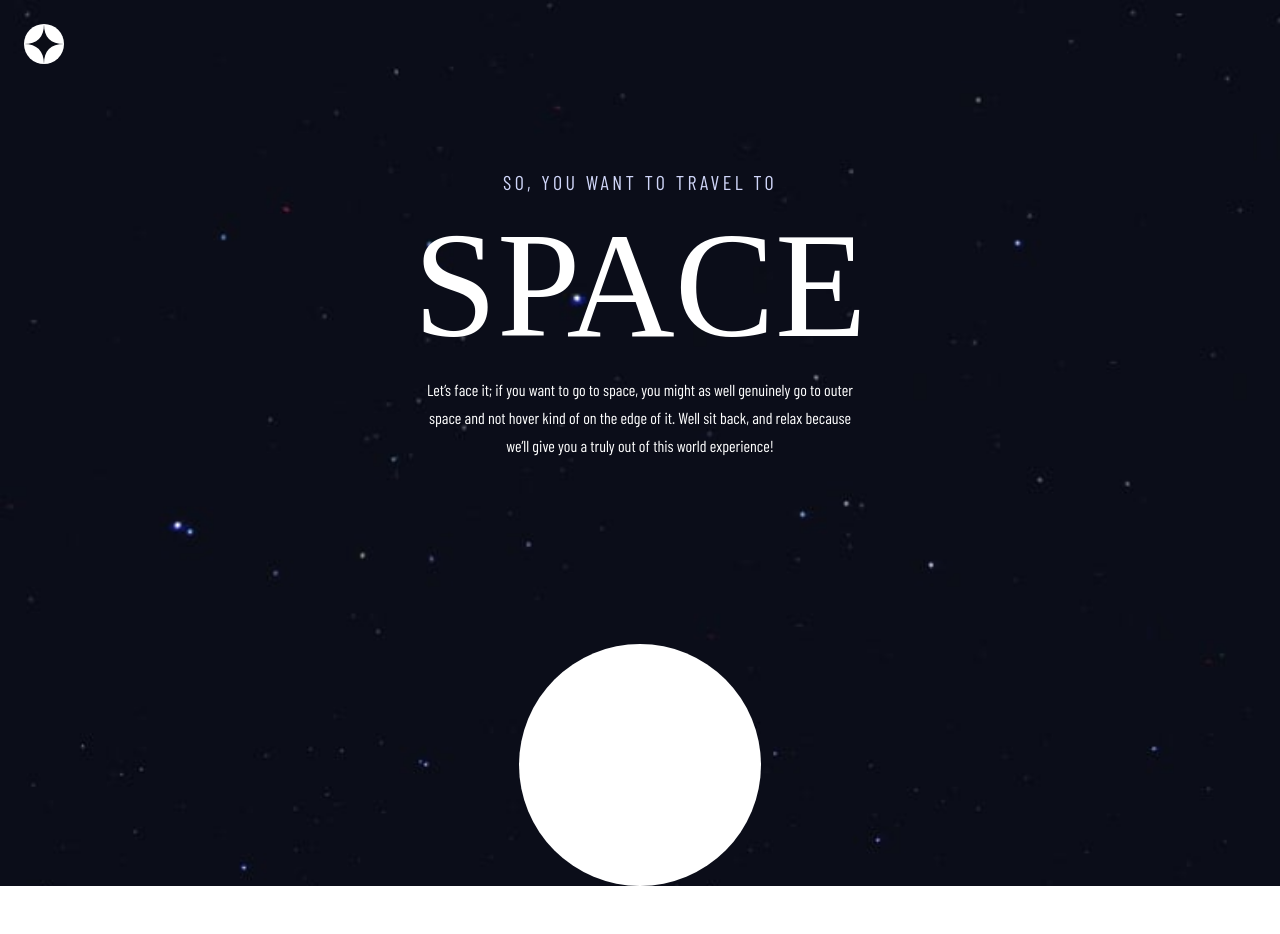
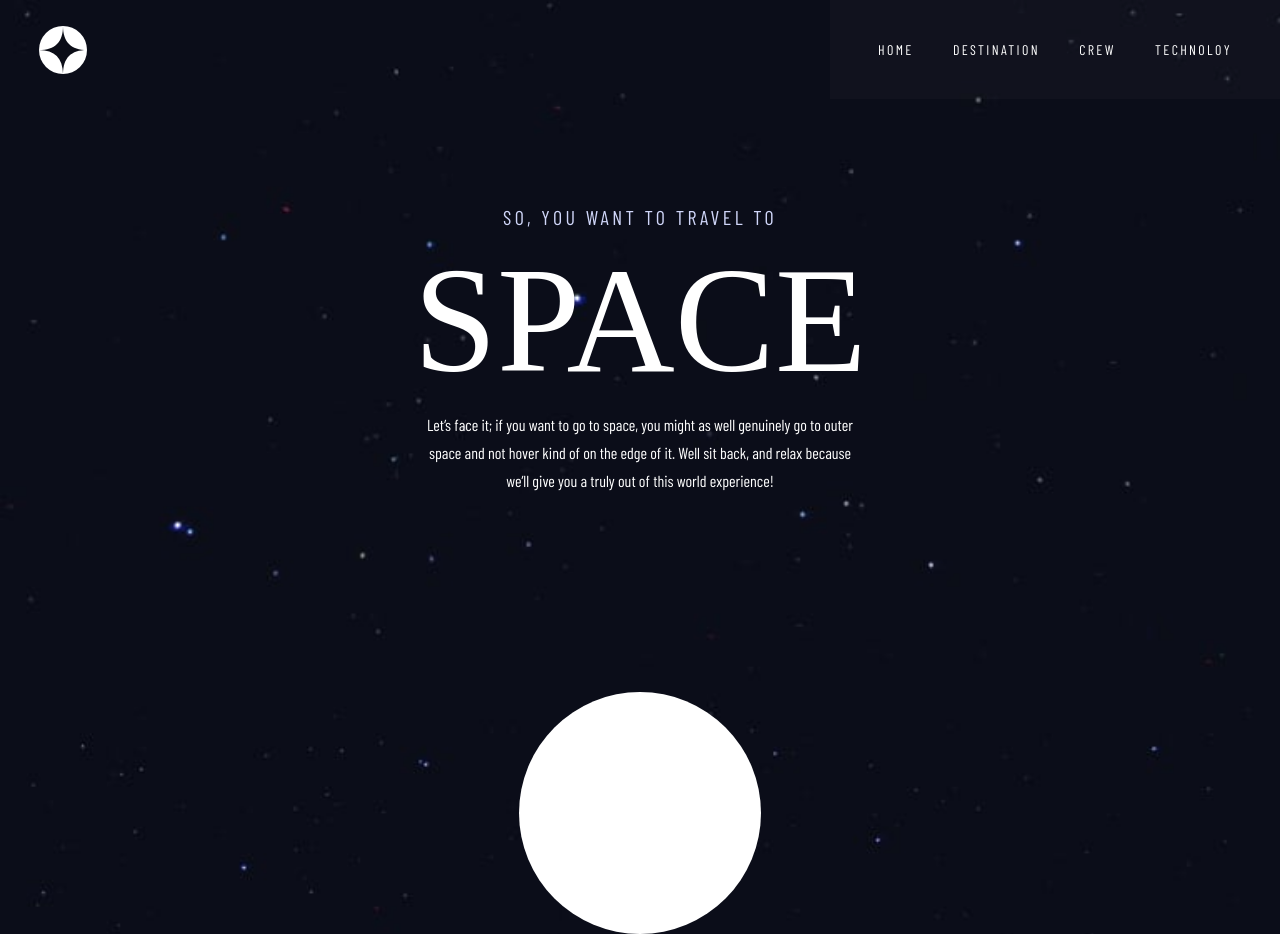
Before and after one commit to Quibble7s/space-tourism-website, a Next.js app: page / in a window 1280 px wide. Before the commit the page ends 886 px from the top, so only its background shows below. Built offline with nearby package versions, Linux system fonts and the light colour scheme; a web font is replaced by a local one.

Commit message:
Added corresponding media queries to match the tablet desing

```diff
--- a/src/Components/Navigation/MobileNavbarImages.jsx
+++ b/src/Components/Navigation/MobileNavbarImages.jsx
@@ -7,7 +7,7 @@ const NavbarImages = ({
   navbarActive = false,
 }) => {
   return (
-    <div className='px-[24px] pt-[24px] flex flex-row justify-between items-center'>
+    <div className='px-[24px] pt-[24px] flex flex-row justify-between items-center md:hidden'>
       <Image
         className='z-10'
         width={40}
--- a/src/Components/Navigation/NavLink.jsx
+++ b/src/Components/Navigation/NavLink.jsx
@@ -9,14 +9,19 @@ import NavText from '../Typography/NavText';
 //Handlers
 import { onNavClickHandler } from './Handlers/NavLinkHandlers';
 
-const NavLink = ({ number = '', text = '', href = '' }) => {
+const NavLink = ({ hidden = false, number = '', text = '', href = '' }) => {
   return (
     <Link href={href}>
       <a
         onClick={() => onNavClickHandler(Styles.active, number)}
-        className={`flex flex-row justify-between items-center ${Styles.nav}`}>
-        <NavText>
-          <span className='text-white font-bold mr-[11px]'>{number}</span>
+        className={`flex flex-row justify-between items-center md:w-auto md:flex-col ${Styles.nav}`}>
+        <NavText className='md:mt-[39px]'>
+          <span
+            className={`text-white font-bold mr-[11px] ${
+              hidden ? 'hidden' : ''
+            }`}>
+            {number}
+          </span>
           {text}
         </NavText>
         <div
@@ -30,6 +35,7 @@ const NavLink = ({ number = '', text = '', href = '' }) => {
 };
 
 NavLink.propTypes = {
+  hidden: PropTypes.bool,
   number: PropTypes.string,
   text: PropTypes.string,
   href: PropTypes.string,
--- a/src/Components/Navigation/Navbar.jsx
+++ b/src/Components/Navigation/Navbar.jsx
@@ -4,15 +4,19 @@ import PropTypes from 'prop-types';
 //Components
 import MobileNavbar from './MobileNavbar';
 import NavbarImages from './MobileNavbarImages';
+import TabletNavbar from './TabletNavbar';
 
 const Navbar = ({ setNavbarActive = () => null, navbarActive = false }) => {
   return (
     <>
+      {/*MOBILE*/}
       <MobileNavbar isActive={navbarActive} />
       <NavbarImages
         setNavbarActive={setNavbarActive}
         navbarActive={navbarActive}
       />
+      {/*TABLET*/}
+      <TabletNavbar />
     </>
   );
 };
--- a/src/Components/Sections/AboutSection.jsx
+++ b/src/Components/Sections/AboutSection.jsx
@@ -13,7 +13,7 @@ const AboutSection = () => {
       <Heading className='mt-[16px] text-center leading-[100px] md:leading-[150px]'>
         SPACE
       </Heading>
-      <Text className='mt-[16px] min-h-[125px] text-center text-light-purple leading-[25px] md:min-h-[112px] md:leading-[28px] md:max-w-[444px] md:mx-auto'>
+      <Text className='mt-[16px] min-h-[125px] text-center text-light-purple md:min-auto md:align-top md:max-w-[444px] md:mx-auto'>
         Let’s face it; if you want to go to space, you might as well genuinely
         go to outer space and not hover kind of on the edge of it. Well sit
         back, and relax because we’ll give you a truly out of this world
--- a/src/Components/Typography/NavText.jsx
+++ b/src/Components/Typography/NavText.jsx
@@ -4,7 +4,7 @@ import PropTypes from 'prop-types';
 const NavText = ({ children, className = '' }) => {
   return (
     <p
-      className={`text-white font-barlow text-[16px] tracking-[2.7px] ${className}`}>
+      className={`text-white font-barlow text-[16px] tracking-[2.7px] md:text-[14px] md:tracking-[2.36px] ${className}`}>
       {children}
     </p>
   );
```
